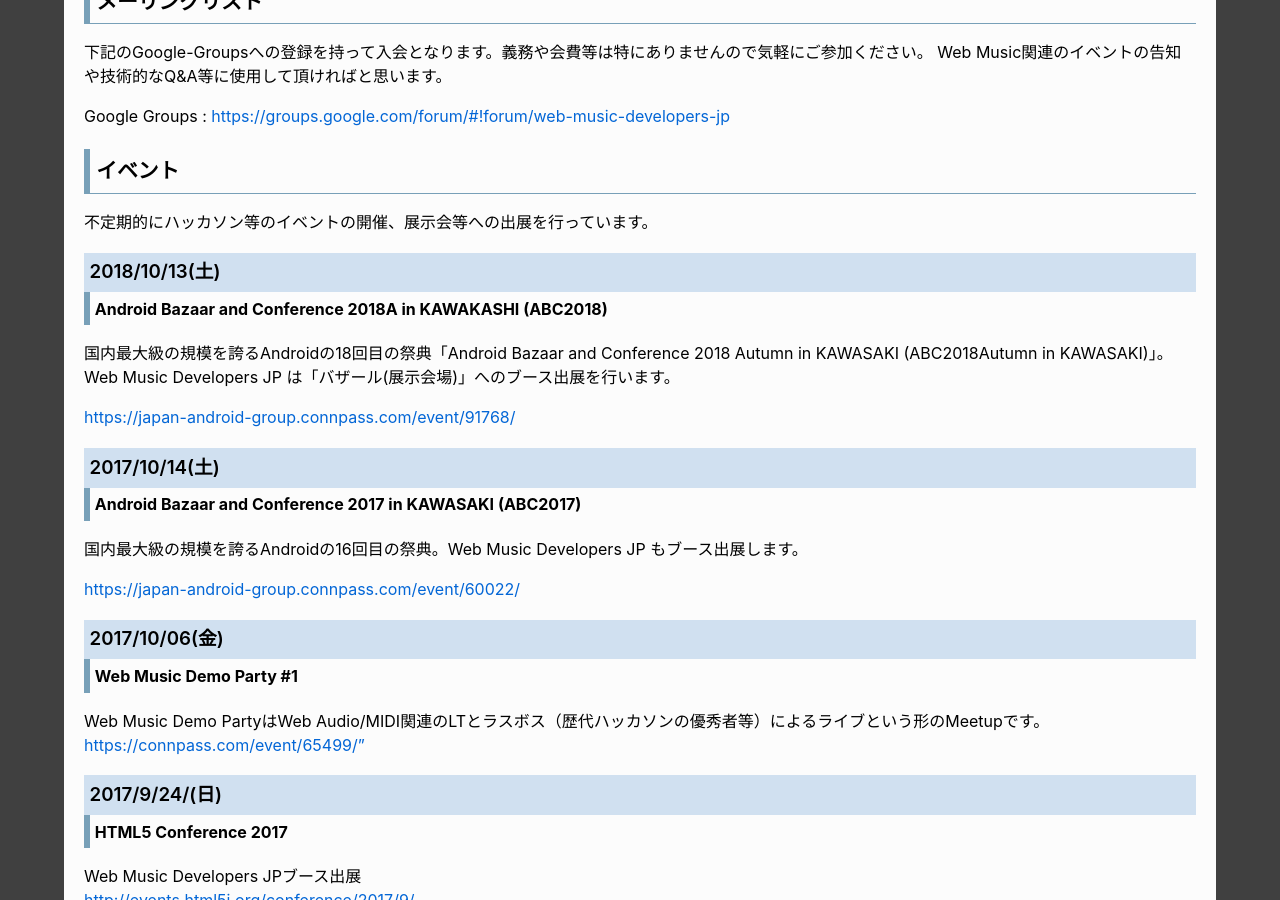
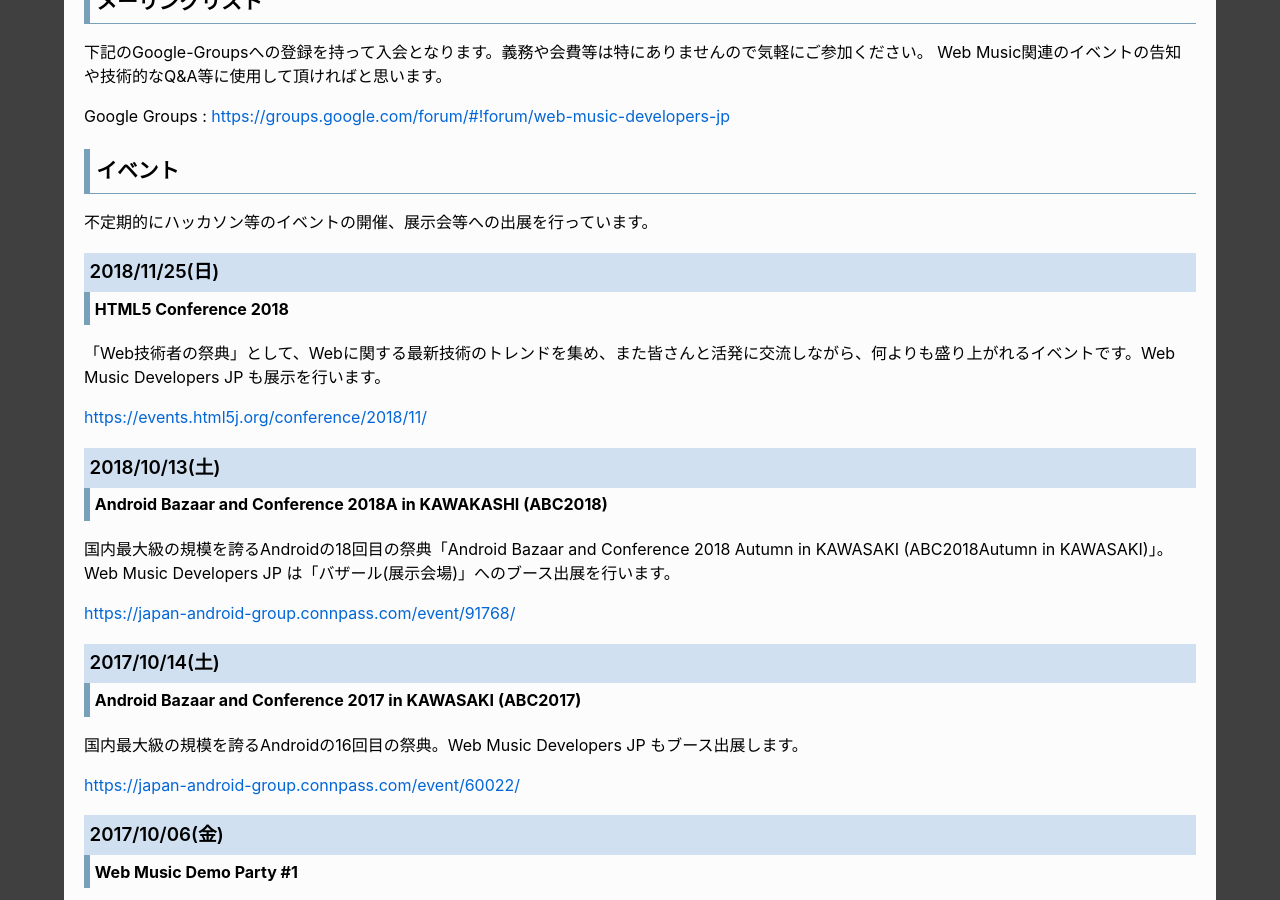
Before and after one commit to WebMusicDevelopersJP/WebMusicDevelopersJP.github.io, a Jekyll site: the page built from index.md, in a window 1280 px wide and 900 px high, scrolled down 700 px. Built offline with Jekyll 4.4.1, drawn with Linux system fonts in a browser that asks for light colours; our own code applies the rules of GitHub Pages for plain Markdown files; comment, search, counter and statistics services are not loaded.

Commit message:
Update index.md

```diff
--- a/index.md
+++ b/index.md
@@ -12,6 +12,12 @@ Google Groups : [https://groups.google.com/forum/#!forum/web-music-developers-jp
 
 ## イベント
 不定期的にハッカソン等のイベントの開催、展示会等への出展を行っています。
+
+### 2018/11/25(日)
+#### HTML5 Conference 2018
+「Web技術者の祭典」として、Webに関する最新技術のトレンドを集め、また皆さんと活発に交流しながら、何よりも盛り上がれるイベントです。Web Music Developers JP も展示を行います。
+
+[https://events.html5j.org/conference/2018/11/](https://events.html5j.org/conference/2018/11/)
 
 ### 2018/10/13(土)
 #### Android Bazaar and Conference 2018A in KAWAKASHI (ABC2018)
```
